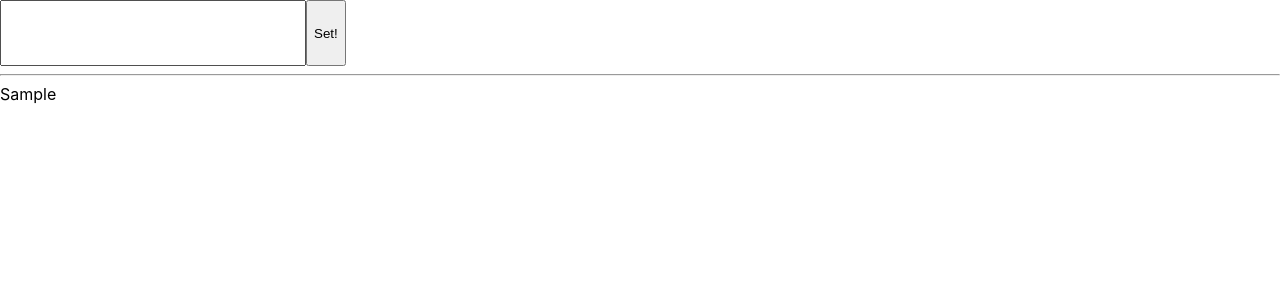
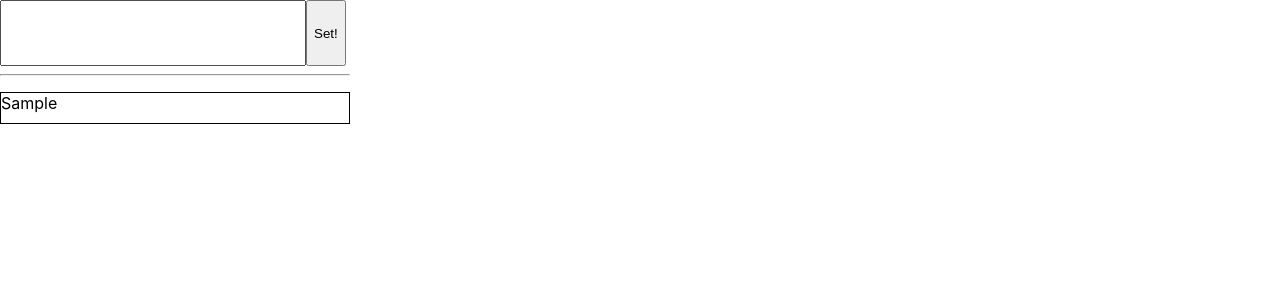
Before and after one commit to shchansky/todo-list-effector, a React (Create React App) app: page / in a window 1280 px wide. Both pictures are taken after typing "Sample" into the empty fields and a click on the button "Set!". Shown: the top 300 px of the page. Built offline with nearby package versions, Linux system fonts and the light colour scheme.

Commit message:
улучшение кода

```diff
--- a/src/features/todo-list.styles.tsx
+++ b/src/features/todo-list.styles.tsx
@@ -1,7 +1,9 @@
 import React from "react";
 import styled from "styled-components";
 
-export const Container=styled.div``
+export const Container = styled.div`
+  width: 350px;
+`;
 
 export const Form = styled.form`
   display: flex;
@@ -13,6 +15,19 @@ export const Textarea = styled.textarea`
   resize: none;
 `;
 
-export const Button = styled.button`
+export const Button = styled.button``;
 
-`
+export const Tasks = styled.ul`
+  padding: 0;
+  display: flex;
+  flex-direction: column;
+  /* justify-content: start; */
+  gap: 4px;
+`;
+
+export const Task = styled.li`
+  list-style: none;
+  min-height: 30px;
+  border: 1px solid black;
+  word-wrap: break-word;
+`;
--- a/src/features/todo-list.tsx
+++ b/src/features/todo-list.tsx
@@ -21,11 +21,11 @@ export const TodoList = () => {
       </Markup.Form>
       <hr />
 
-      <div>
+      <Markup.Tasks>
         {data.map((el, index) => (
-          <div key={index}>{el}</div>
+          <Markup.Task key={index}>{el}</Markup.Task>
         ))}
-      </div>
+      </Markup.Tasks>
     </Markup.Container>
   );
 };
```
